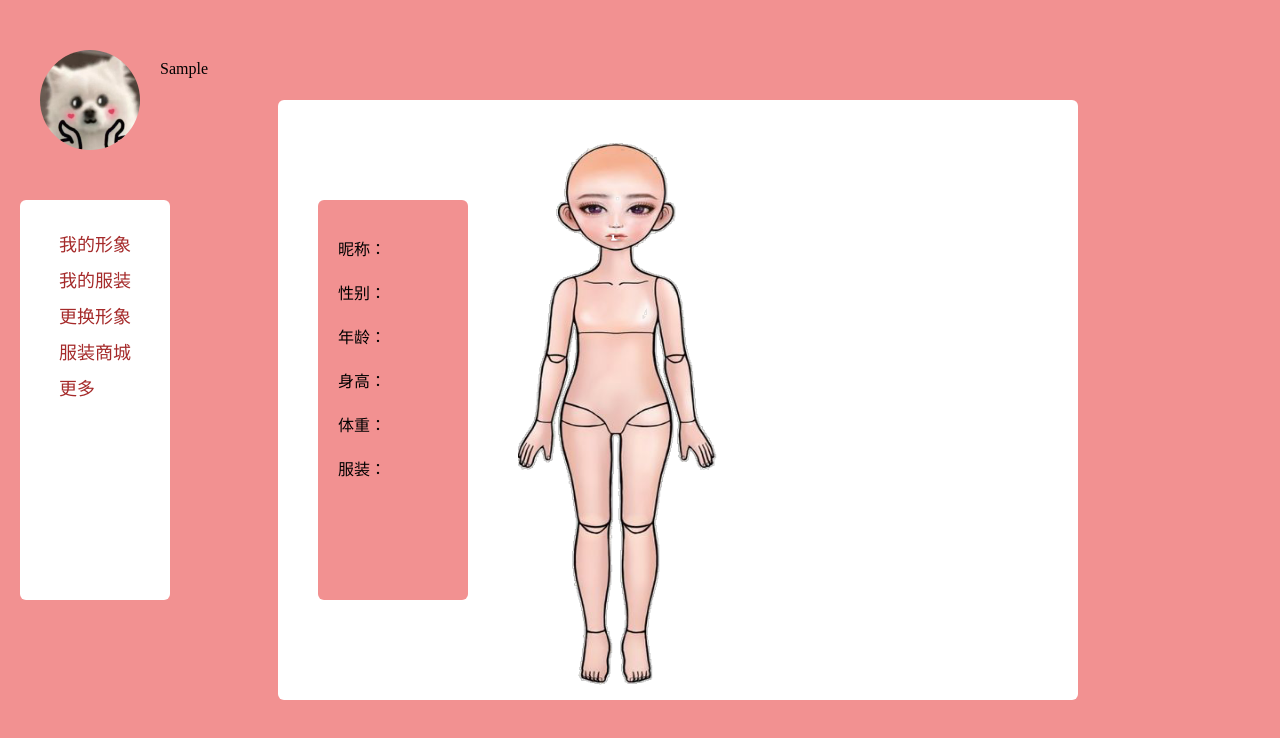
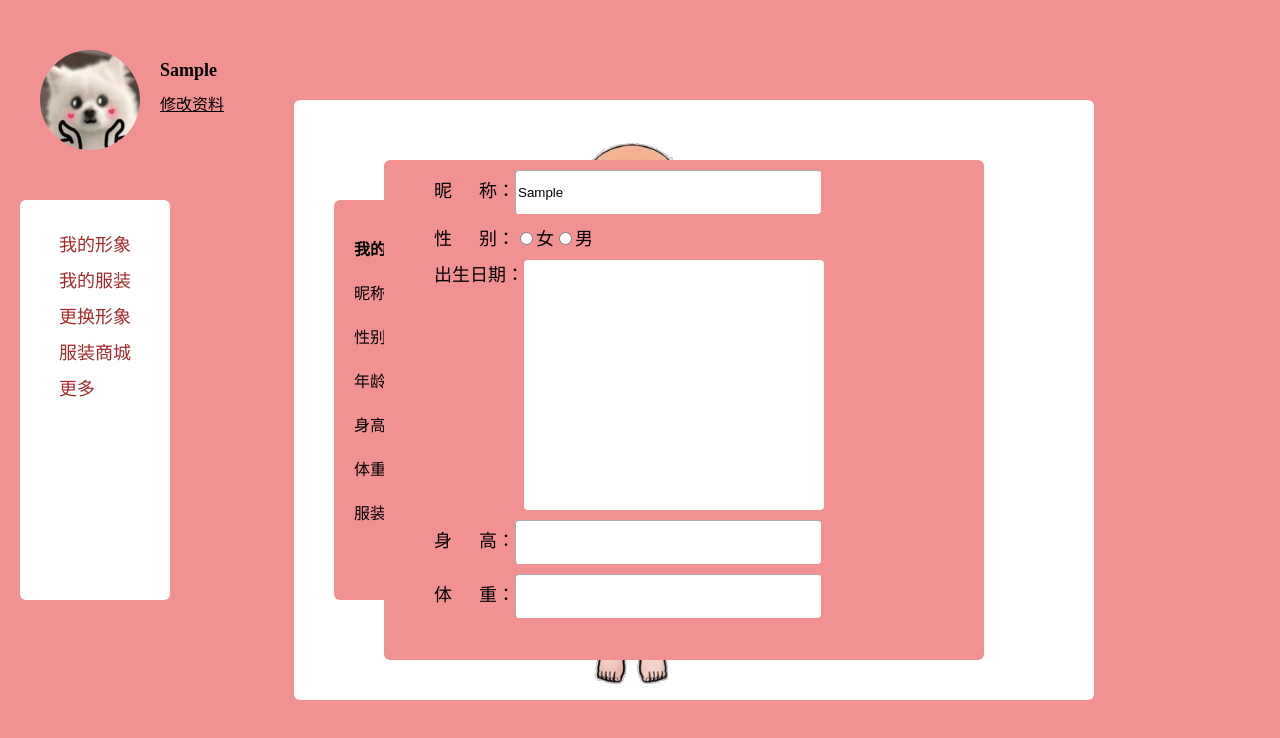
Before and after one commit to Mihray/vuerouter, a Vue app: page / in a window 1280 px wide. Both pictures are taken after typing "Sample", "Sample123" into the empty fields and a click on the button "登录". Shown: the top 738 px of the page. Built offline with nearby package versions, Linux system fonts and the light colour scheme.

Commit message:
添加功能

```diff
--- a/src/components/CenterVue.vue
+++ b/src/components/CenterVue.vue
@@ -1,21 +1,26 @@
 <template>
     <div id="center" class="center">
-        <DataCard></DataCard>
-        <HumanBody></HumanBody>
+        <DataCard :userName="userName"></DataCard>
+        <HumanBody ></HumanBody>
+        <UpDate :userName="userName"></UpDate>
     </div>
 </template>
 <script>
 import HumanBody from './HumanBody.vue';
 import DataCard from './DataCard.vue';
+import UpDate from './UpDate.vue';
 
 export default {
-    components: { HumanBody, DataCard }
+    components: { HumanBody, DataCard, UpDate },
+    props:{
+        userName:String,
+    }
 }
 </script>
 <style scoped>
 .center{
     width: 800px;
-    background-color: white;;
+    background-color: white;
     height: 600px;
     margin-top: 100px;
     border-radius:6px 6px 6px 6px;
--- a/src/components/DataCard.vue
+++ b/src/components/DataCard.vue
@@ -1,7 +1,8 @@
 <template>
     <div class="datacard">
         <ul>
-            <li>昵称：</li>
+            <li style="font-weight:700">我的资料</li>
+            <li>昵称：{{userName}}</li>
             <li>性别：</li>
             <li>年龄：</li>
             <li>身高：</li>
@@ -12,7 +13,20 @@
 </template>
 <script>
 export default {
-
+    props:{
+        userName:String,
+    },
+    data(){
+        return {
+            // userDate:{
+            //     sex:'',
+            //     age:'',
+            //     height:'',
+            //     weight:'',
+            //     clothes:'',
+            // }
+        }
+    }
 }
 </script>
 <style scoped>
--- a/src/components/HeadPortrait.vue
+++ b/src/components/HeadPortrait.vue
@@ -3,7 +3,11 @@
         <div id="headimg" class="headimg" @focus="headimg">
         <!-- <img src="../assets/头像.jpg" style="width:100px;height:100px;"> -->
         </div>
-        <span>{{userName}}</span>
+        <div class="span_head">
+            <span class="span_head1">{{userName}}</span>
+            <!-- 写一个button 看起来想是下面的样式 -->
+            <span class="span_head2" :style="spanstyle" @click="updatecard">修改资料</span>
+        </div>
     </div>
 </template>
 <script>
@@ -11,7 +15,9 @@
 export default {
     data(){
         return{
-
+            spanstyle:{
+                color:'black'
+            }
         }
     },
     methods:{
@@ -20,6 +26,10 @@ export default {
         //         this.userName=HuserName;
         //     })
         // }
+        updatecard(){
+            this.spanstyle.color='white';
+        }
+        //点击完成之后恢复到原来
     },
     props:{
         userName:String,
@@ -37,7 +47,24 @@ export default {
     -moz-background-size:100% 100%;
     background-size:100% 100%;
 }
-span{
+/* span{
+    margin-top:60px;
+} */
+.span_head{
+    display:flex;
+    flex-direction:column;
     margin-top:60px;
 }
+.span_head1{
+    font-weight:700;
+    font-size:18px;
+}
+.span_head2{
+    margin-top:10px;
+    font-weight:200;
+    text-decoration:underline;
+}
+/* .span_head2 :hover{
+    color:white;
+} */
 </style>
--- a/src/components/HomeVue.vue
+++ b/src/components/HomeVue.vue
@@ -4,7 +4,7 @@
             <HeadPortrait :userName="userName"></HeadPortrait>
             <SideBar></SideBar>
         </div>
-        <Center-Vue class="Center_Vue"></Center-Vue>
+        <Center-Vue class="Center_Vue" :userName="userName"></Center-Vue>
     </div>
 </template>
 <script>
--- /dev/null
+++ b/src/components/UpDate.vue
@@ -0,0 +1,86 @@
+<template>
+    <div class="update">
+        <div class="username">
+            <label>昵&nbsp;&nbsp;&nbsp;&nbsp;&nbsp;&nbsp;称：</label>
+            <input :value="userName">
+        </div>
+        <div class="sex">
+            <label>性&nbsp;&nbsp;&nbsp;&nbsp;&nbsp;&nbsp;别：</label>
+            <input type="radio" id="woman" value="woman" v-model="userDate.sex">
+            <label for="woman">女</label>
+            <input type="radio" id="man" value="man" v-model="userDate.sex">
+            <label for="man">男</label>
+        </div>
+        <div class="birthday">
+            <label>出生日期：</label>
+            <div class="birthdayBox"></div>
+        </div>
+        <div class="height">
+            <label>身&nbsp;&nbsp;&nbsp;&nbsp;&nbsp;&nbsp;高：</label>
+            <input>
+        </div>
+        <div class="weight">
+            <label>体&nbsp;&nbsp;&nbsp;&nbsp;&nbsp;&nbsp;重：</label>
+            <input>
+        </div>
+        <div class="clothes">
+            <div>
+                <img>
+            </div>
+        </div>
+    </div>
+</template>
+<script>
+export default {
+    props:{
+        userName:String,
+    } ,
+    data(){
+        return {
+            userDate:{
+                sex:'',
+                birthday:'',
+                height:'',
+                weight:'',
+                clothes:'',
+            },
+        }
+    }
+}
+</script>
+<style scoped>
+.update{
+    width: 600px;
+    background-color: #f29191;
+    height: 500px;
+    margin-top: 60px;
+    border-radius:6px 6px 6px 6px;
+    /* display: flex; */
+    margin-left:-350px;
+}
+.username,.sex,.height,.weight,.birthday,.clothes{
+    margin-left:50px;
+    font-size:18px;
+    font-weight:200;
+    margin-top:10px;
+}
+.username input,.height input,.weight input{
+    outline:none;
+    width: 300px;
+    height: 40px;
+    border-radius: 4px;
+    border-width:1px;
+    border-color:white;
+    /* margin-top:20px; */
+}
+.birthday{
+    display: flex;
+}
+.birthdayBox{
+    width: 300px;
+    height: 250px;
+    background-color:white;
+    border-radius: 4px;
+    border-width:1px;
+}
+</style>
```
